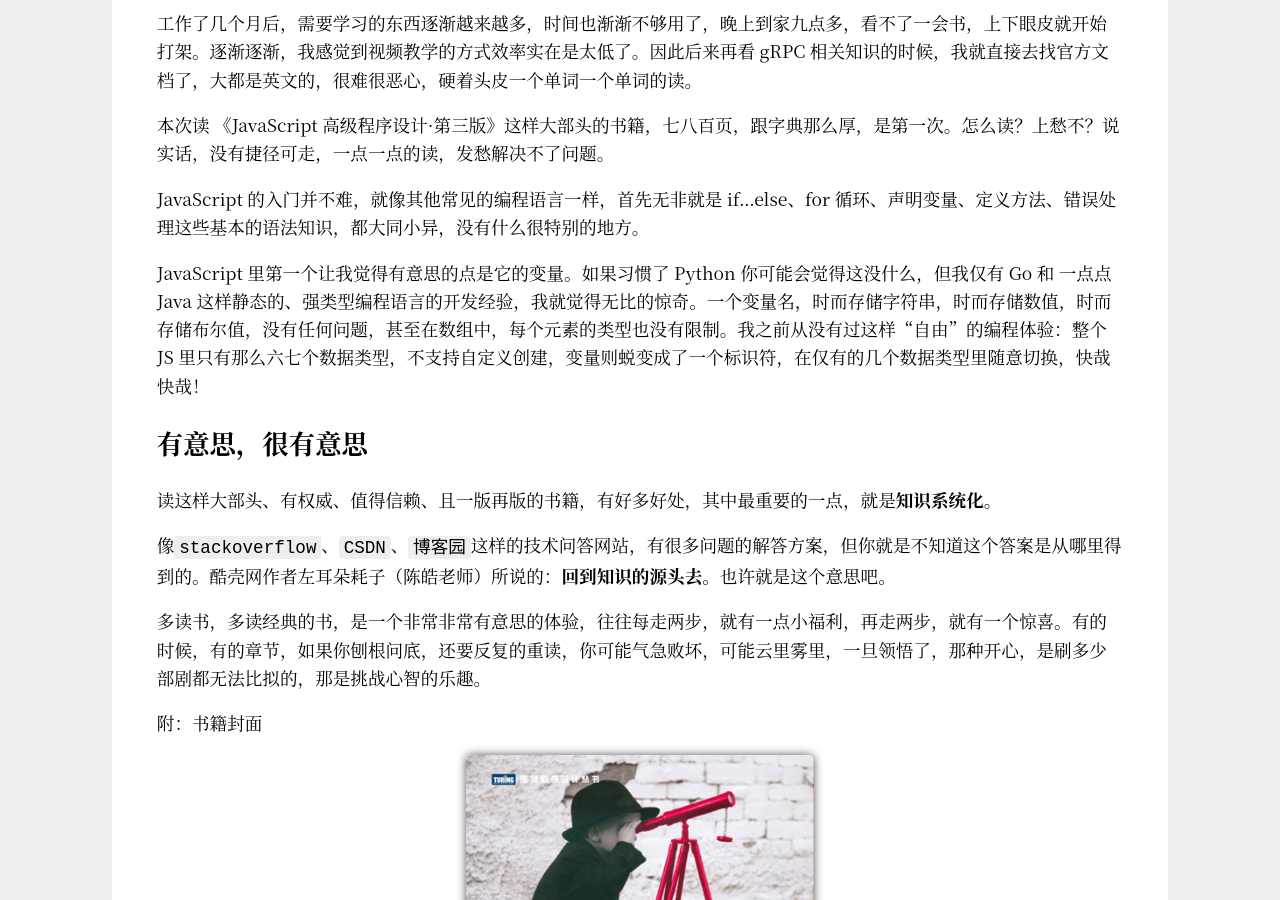
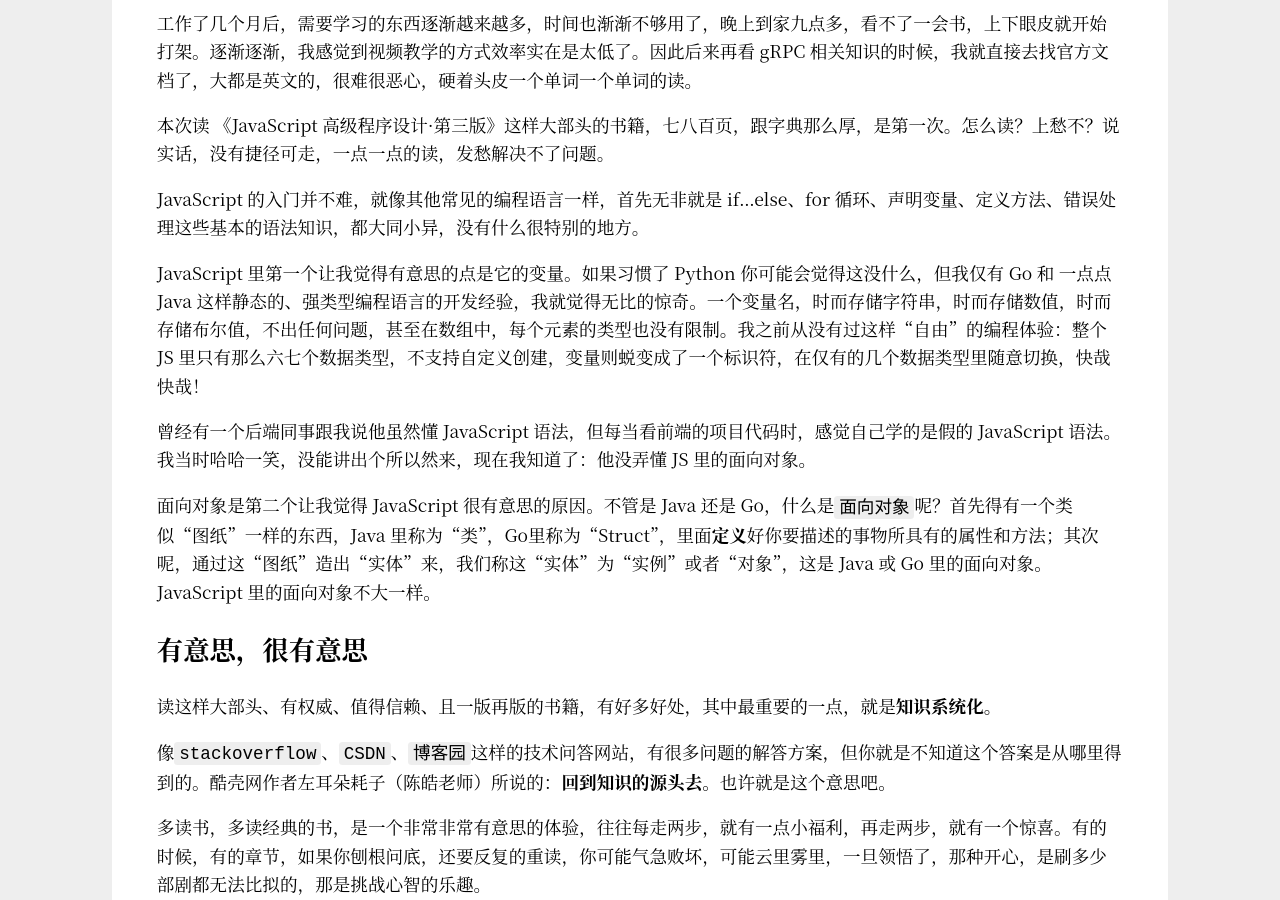
Before and after one commit to Haiyung/haiyung.github.io, a Jekyll site: the page built from _posts/2019-12-25-after-reading-professional-js-for-web-devs.md, in a window 1280 px wide and 900 px high, scrolled down 2642 px. Built offline with Jekyll 4.4.1, drawn with Linux system fonts in a browser that asks for light colours.

Commit message:
update one article about JS

```diff
--- a/_posts/2019-12-25-after-reading-professional-js-for-web-devs.md
+++ b/_posts/2019-12-25-after-reading-professional-js-for-web-devs.md
@@ -79,8 +79,11 @@
 
 JavaScript 的入门并不难，就像其他常见的编程语言一样，首先无非就是 if...else、for 循环、声明变量、定义方法、错误处理这些基本的语法知识，都大同小异，没有什么很特别的地方。
 
-JavaScript 里第一个让我觉得有意思的点是它的变量。如果习惯了 Python 你可能会觉得这没什么，但我仅有 Go 和 一点点 Java 这样静态的、强类型编程语言的开发经验，我就觉得无比的惊奇。一个变量名，时而存储字符串，时而存储数值，时而存储布尔值，没有任何问题，甚至在数组中，每个元素的类型也没有限制。我之前从没有过这样“自由”的编程体验：整个 JS 里只有那么六七个数据类型，不支持自定义创建，变量则蜕变成了一个标识符，在仅有的几个数据类型里随意切换，快哉快哉！
+JavaScript 里第一个让我觉得有意思的点是它的变量。如果习惯了 Python 你可能会觉得这没什么，但我仅有 Go 和 一点点 Java 这样静态的、强类型编程语言的开发经验，我就觉得无比的惊奇。一个变量名，时而存储字符串，时而存储数值，时而存储布尔值，不出任何问题，甚至在数组中，每个元素的类型也没有限制。我之前从没有过这样“自由”的编程体验：整个 JS 里只有那么六七个数据类型，不支持自定义创建，变量则蜕变成了一个标识符，在仅有的几个数据类型里随意切换，快哉快哉！
 
+曾经有一个后端同事跟我说他虽然懂 JavaScript 语法，但每当看前端的项目代码时，感觉自己学的是假的 JavaScript 语法。我当时哈哈一笑，没能讲出个所以然来，现在我知道了：他没弄懂 JS 里的面向对象。
+
+面向对象是第二个让我觉得 JavaScript 很有意思的原因。不管是 Java 还是 Go，什么是`面向对象`呢？首先得有一个类似“图纸”一样的东西，Java 里称为“类”，Go里称为“Struct”，里面**定义**好你要描述的事物所具有的属性和方法；其次呢，通过这“图纸”造出“实体”来，我们称这“实体”为“实例”或者“对象”，这是 Java 或 Go 里的面向对象。JavaScript 里的面向对象不大一样。
 
 
 
```
